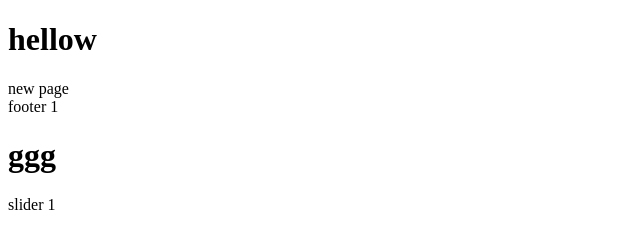
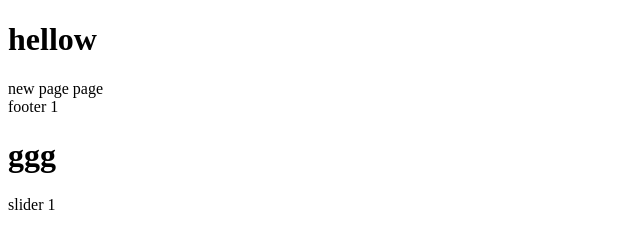
Before and after one commit to tahereh1360/rahmani, a plain HTML site: page index.html in a window 1280 px wide. Shown: the full height of the page, 0-640 px from the left. Drawn offline with Linux system fonts and the light colour scheme.

Commit message:
update header

```diff
--- a/index.html
+++ b/index.html
@@ -7,10 +7,11 @@
 </head>
 <body>
     <h1>hellow</h1>
-    <header>new page</header>
+    <header>new page page</header>
     <footer>footer 1</footer>
     <h1>ggg</h1>
     <div>slider 1</div>
 
+
 </body>
 </html>
```
